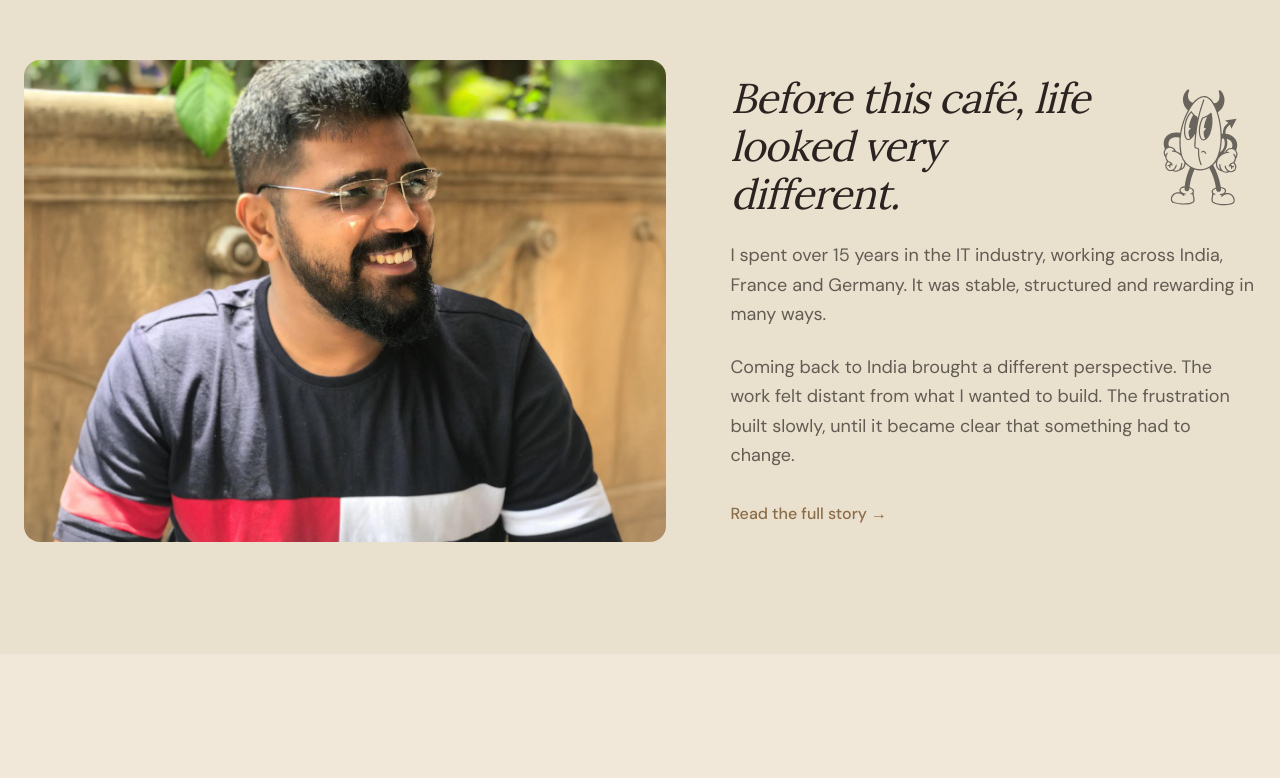
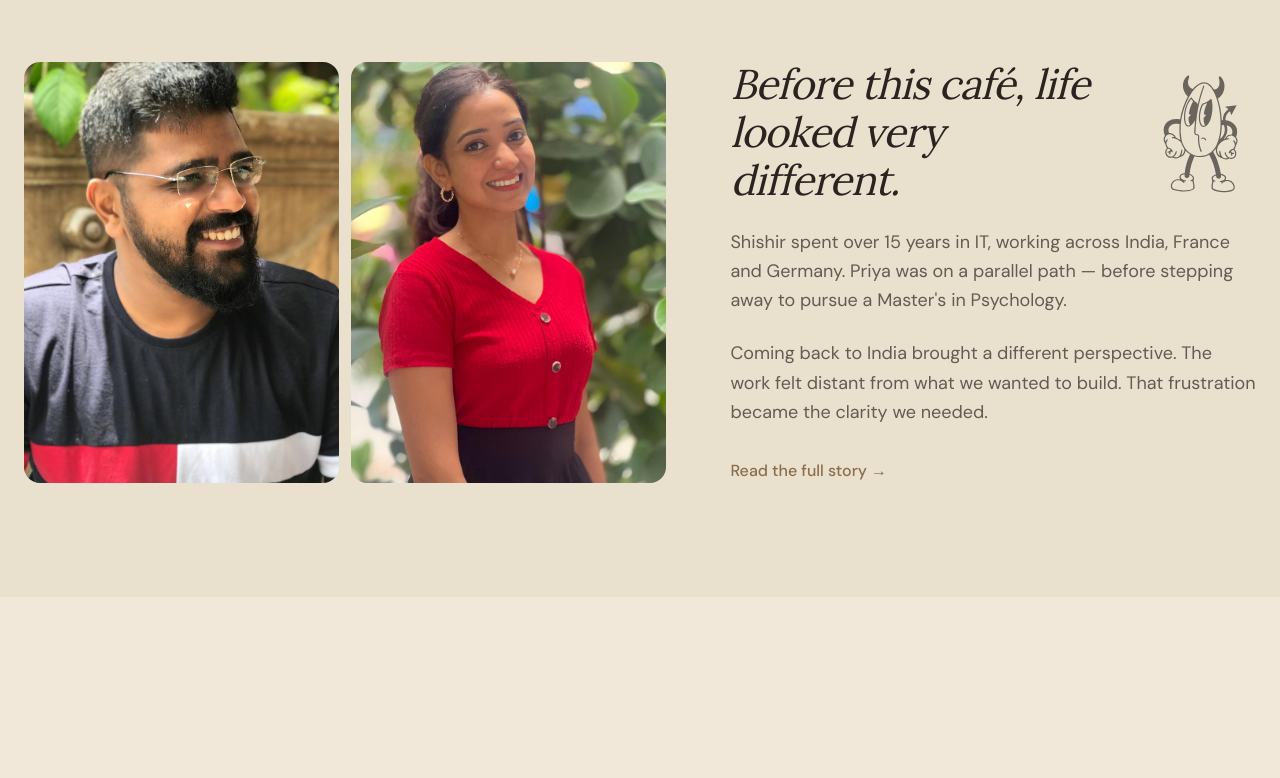
Before and after one commit to Tejas-dj/The_11th_Bean, a Next.js app: page / in a window 1280 px wide. Shown: the part 2082-2860 px from the top of the page. Built offline with nearby package versions, Linux system fonts and the light colour scheme.

Commit message:
Priya_inclusion

```diff
--- a/app/manifesto/page.tsx
+++ b/app/manifesto/page.tsx
@@ -5,7 +5,7 @@ import Image from 'next/image';
 
 export const metadata: Metadata = {
   title: 'Why We Exist | The 11th Bean',
-  description: 'The philosophy behind The 11th Bean. Why Shishir built it, what it stands for, and what we believe a cafe should be.',
+  description: 'The philosophy behind The 11th Bean. Why Shishir and Priya built it, what it stands for, and what we believe a cafe should be.',
 };
 
 // Sourced directly from Shishir's cafe info document
--- a/app/our-story/page.tsx
+++ b/app/our-story/page.tsx
@@ -10,8 +10,8 @@ import { SectionReveal }  from '@/components/shared/SectionReveal';
 import { ArchDivider }    from '@/components/shared/ArchDivider';
 
 export const metadata: Metadata = {
-  title: 'Our Story | How Shishir Left IT to Build The 11th Bean',
-  description: 'Before the first cup, there was a cubicle. The story of Shishir and the cafe he built in Basavanagudi.',
+  title: 'Our Story | How Shishir and Priya Built The 11th Bean',
+  description: 'Before the first cup, there were two careers and a shared decision. The story of Shishir, Priya and the café they built in Basavanagudi.',
 };
 
 export default function OurStoryPage() {
@@ -31,8 +31,9 @@ export default function OurStoryPage() {
           <NarrativeBlock
             headline="The IT Years"
             paragraphs={[
-              "I spent over 15 years in the IT industry, working across India, France and Germany. It was stable, structured and rewarding in many ways. Priya was on a similar path before choosing to step away and pursue a Master's in Psychology.",
-              "On paper, everything made sense. In reality, it did not. Coming back to India brought a different perspective. The work felt distant from what I wanted to build. The frustration was not sudden. It built slowly, until it became clear that something had to change.",
+              "Shishir spent over 15 years in the IT industry, working across India, France and Germany. It was stable, structured and rewarding in many ways.",
+              "Priya was on a similar path. After years in her own field, she chose to step away and pursue a Master's in Psychology, her own form of reorientation.",
+              "On paper, everything made sense. In reality, it did not. Coming back to India brought a different perspective. The work felt distant from what we wanted to build. The frustration was not sudden. It built slowly, until it became clear that something had to change.",
             ]}
             imageBg="#8B6D4A"
             imageLabel="[Portrait of the founders]"
@@ -136,7 +137,7 @@ export default function OurStoryPage() {
             />
             {/* Chikmagalur mascot — references the sourcing trips mentioned in this section */}
             <div
-              className="absolute bottom-4 left-0 w-20 md:w-28 opacity-60 pointer-events-none select-none"
+              className="absolute bottom-4 right-4 md:right-auto md:left-0 w-20 md:w-28 opacity-60 pointer-events-none select-none"
               aria-hidden="true"
             >
               <Image
--- a/app/the-circle/page.tsx
+++ b/app/the-circle/page.tsx
@@ -12,14 +12,14 @@ export const dynamic = 'force-dynamic';
 export const metadata: Metadata = {
   title: 'The First Circle | The 11th Bean, Basavanagudi',
   description:
-    'The people who drink here. The businesses we back. A curated circle of regulars whose work Shishir personally endorses.',
+    'The people who drink here. The businesses we back. A curated circle of regulars whose work Shishir and Priya personally endorse.',
 };
 
 export default function TheCirclePage() {
   const members = getCircleMembers();
 
   return (
-    <div style={{ backgroundColor: '#1a1210', minHeight: '100vh' }}>
+    <div style={{ backgroundColor: '#1a1210', minHeight: '100vh', overflowX: 'hidden' }}>
 
       {/* ── Hero ── */}
       <section
@@ -93,11 +93,11 @@ export default function TheCirclePage() {
             {/* Description */}
             <div className="max-w-md">
               <p style={{ color: 'rgba(242,232,217,0.6)', fontSize: '1.1rem', lineHeight: 1.75, marginBottom: '1rem' }}>
-                These aren&apos;t ads. They&apos;re people Shishir knows, whose work
-                he&apos;s seen up close, and whose craft he can personally vouch for.
+                These aren&apos;t ads. They&apos;re people we know, whose work
+                we&apos;ve seen up close, and whose craft we can personally vouch for.
               </p>
               <p style={{ color: 'rgba(242,232,217,0.3)', fontSize: '0.875rem', lineHeight: 1.65 }}>
-                If you&apos;re a regular and you make something worth knowing about — ask him.
+                If you&apos;re a regular and you make something worth knowing about — come talk to us.
               </p>
             </div>
           </SectionReveal>
@@ -196,7 +196,7 @@ export default function TheCirclePage() {
             </h2>
             <p style={{ color: 'rgba(242,232,217,0.45)', fontSize: '0.95rem', lineHeight: 1.7, marginBottom: '2.5rem' }}>
               The circle grows one conversation at a time.<br />
-              Come in, order something good, and tell Shishir what you do.
+              Come in, order something good, and tell us what you do.
             </p>
             <Link
               href="/visit"
@@ -362,7 +362,7 @@ function CircleCard({ member }: { member: CircleMember }) {
               fontSize: 9, letterSpacing: '0.2em',
               textTransform: 'uppercase',
             }}>
-              — Shishir
+              — Shishir &amp; Priya
             </footer>
           </blockquote>
         )}
--- a/app/visit/page.tsx
+++ b/app/visit/page.tsx
@@ -20,7 +20,7 @@ const HOURS = [
 
 // TODO: Verify these with Shishir before launch
 const TIPS = [
-  "Ask Shishir about today's single origin. He'll light up.",
+  "Ask Shishir or Priya about today's single origin. They'll light up.",
   "The corner table by the window gets the best light after 3pm.",
   "If you're here before 10am, ask for the pour over. It's worth the wait.",
   "The guitar by the bookshelves is there to be played. Nobody will judge.",
@@ -256,7 +256,7 @@ export default function VisitPage() {
                   </h3>
                   <p className="text-espresso/60 text-sm leading-relaxed">
                     Saturday mornings before we open, regulars play at the courts nearby.
-                    Ask Shishir if you want in. Bring your own paddle.
+                    Ask Shishir or Priya if you want in. Bring your own paddle.
                   </p>
                 </div>
               </div>
--- a/components/home/OriginHook.tsx
+++ b/components/home/OriginHook.tsx
@@ -11,8 +11,9 @@ export function OriginHook() {
     target: sectionRef,
     offset: ['start end', 'end start'],
   });
-  // Image moves at 25% the scroll speed — classic parallax depth
+  // Each portrait moves at a slightly different rate — creates subtle depth between the two
   const imageY = useTransform(scrollYProgress, [0, 1], ['-8%', '8%']);
+  const imageY2 = useTransform(scrollYProgress, [0, 1], ['-5%', '11%']);
   return (
     // Slight background warmth shift signals the story section
     <section
@@ -24,25 +25,33 @@ export function OriginHook() {
       <div className="max-w-[1400px] mx-auto">
         <div className="flex flex-col lg:flex-row gap-10 lg:gap-16 items-center">
 
-          {/* Photo — 55% on desktop, full width on mobile — with scroll parallax */}
+          {/* Portraits — 55% on desktop, two side-by-side with scroll parallax */}
           <SectionReveal direction="left" className="w-full lg:w-[55%]">
-            <div
-              className="w-full aspect-[4/3] rounded-2xl overflow-hidden relative"
-              aria-label="Portrait of Shishir at the cafe counter"
-            >
-              {/* The image itself moves at a different rate to the scroll = parallax */}
-              <motion.div
-                className="absolute inset-[-10%]"
-                style={{ y: imageY }}
-              >
+            <div className="flex gap-3" aria-label="Portraits of Shishir and Priya, co-founders of The 11th Bean">
+              {/* Shishir */}
+              <div className="flex-1 aspect-[3/4] rounded-2xl overflow-hidden relative">
+                <motion.div className="absolute inset-[-10%]" style={{ y: imageY }}>
                   <Image
                     src="/images/Shishir_HeadShot.jpeg"
-                  alt="Shishir behind the counter at The 11th Bean"
+                    alt="Shishir, co-founder of The 11th Bean"
                     fill
                     className="object-cover"
-                  sizes="(max-width: 1024px) 100vw, 55vw"
+                    sizes="(max-width: 1024px) 50vw, 27vw"
                   />
                 </motion.div>
+              </div>
+              {/* Priya */}
+              <div className="flex-1 aspect-[3/4] rounded-2xl overflow-hidden relative">
+                <motion.div className="absolute inset-[-10%]" style={{ y: imageY2 }}>
+                  <Image
+                    src="/images/Priya_HeadShot.jpeg"
+                    alt="Priya, co-founder of The 11th Bean"
+                    fill
+                    className="object-cover"
+                    sizes="(max-width: 1024px) 50vw, 27vw"
+                  />
+                </motion.div>
+              </div>
             </div>
           </SectionReveal>
 
@@ -79,10 +88,10 @@ export function OriginHook() {
               </div>
 
               <p className="text-espresso/70 text-base md:text-lg leading-relaxed">
-                I spent over 15 years in the IT industry, working across India, France and Germany. It was stable, structured and rewarding in many ways.
+                Shishir spent over 15 years in IT, working across India, France and Germany. Priya was on a parallel path — before stepping away to pursue a Master's in Psychology.
               </p>
               <p className="text-espresso/70 text-base md:text-lg leading-relaxed">
-                Coming back to India brought a different perspective. The work felt distant from what I wanted to build. The frustration built slowly, until it became clear that something had to change.
+                Coming back to India brought a different perspective. The work felt distant from what we wanted to build. That frustration became the clarity we needed.
               </p>
 
               <Link
--- a/next.config.ts
+++ b/next.config.ts
@@ -5,7 +5,8 @@ const nextConfig: NextConfig = {
   compress: true,
   images: {
     formats: ['image/avif', 'image/webp'],
-    minimumCacheTTL: 2592000, // 30 days
+    unoptimized: process.env.NODE_ENV === 'development',
+    // minimumCacheTTL: 2592000, // 30 days
   },
 };
 
```
Also changed, not shown: public/images/Priya_HeadShot.jpeg (added). Lines whose indentation alone changed are shown as unchanged.
